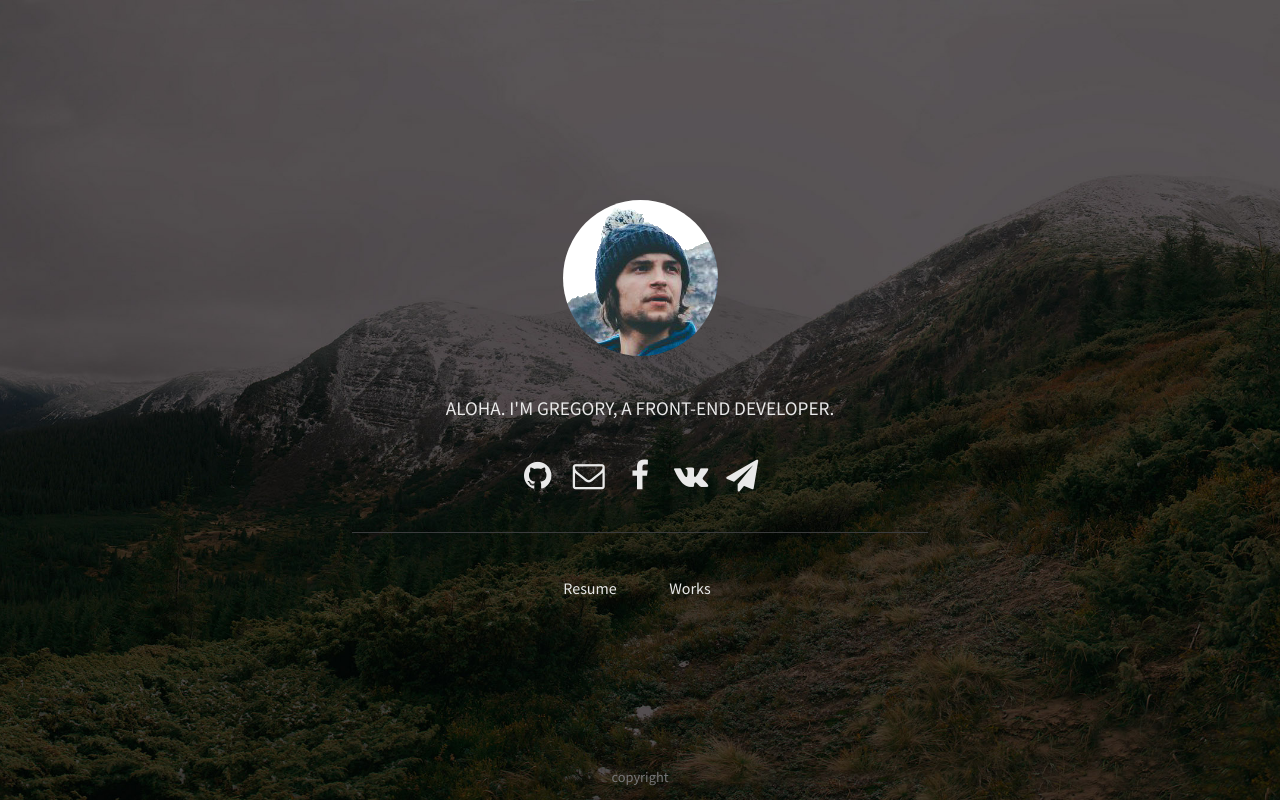
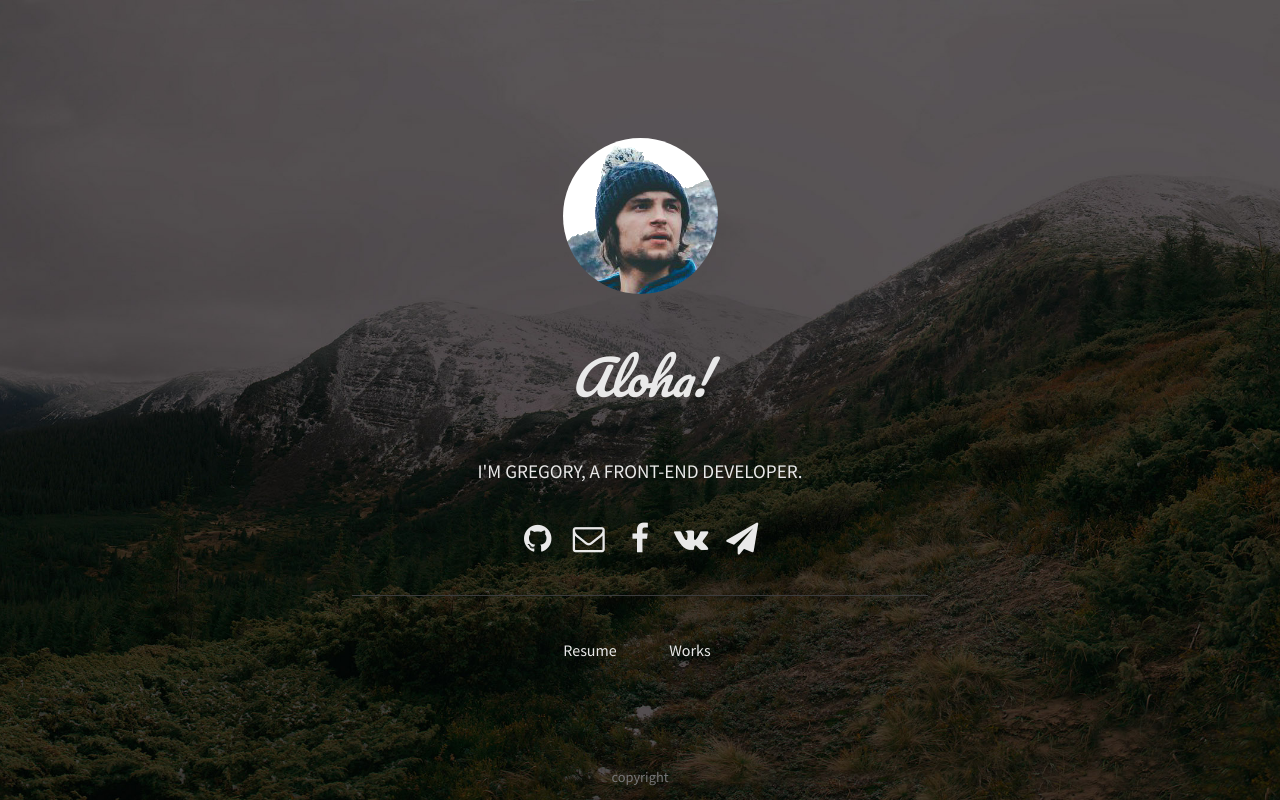
Before and after one commit to fotonmoton/fotonmoton, a plain HTML site: page index.html in a window 1280 px wide. Drawn offline with Linux system fonts and the light colour scheme.

Commit message:
aloha greetings

```diff
--- a/index.html
+++ b/index.html
@@ -7,12 +7,16 @@
 	<link rel="stylesheet" href="css/style.css">
 	<link rel="stylesheet" href="https://maxcdn.bootstrapcdn.com/font-awesome/4.5.0/css/font-awesome.min.css">
 	<link href='https://fonts.googleapis.com/css?family=Source+Sans+Pro' rel='stylesheet' type='text/css'>
+	<link href='https://fonts.googleapis.com/css?family=Pacifico' rel='stylesheet' type='text/css'>
 </head>
 <body>
 	<main>
 		<img src="img/face.png" alt="face" class="face">
+		<h3 class="greetings">
+			Aloha!
+		</h3>
 		<h3 class="main-text">
-			ALOHA. I'M GREGORY, A FRONT-END DEVELOPER.
+			I'M GREGORY, A FRONT-END DEVELOPER.
 		</h3>
 		<ul class="icon-wrap">
 			<li class="icon"><a href="#"><i class="fa fa-github fa-fw fa-2x"></i></a></li>
--- a/sass/style.scss
+++ b/sass/style.scss
@@ -25,6 +25,12 @@ body {
 		height: 100%;
 		width: 45%;
 		padding: 0 30px;
+
+			.greetings {
+				font-family: 'Pacifico', cursive;
+				font-size: 3rem;
+				font-style: italic;
+			}
 
 			h3 {
 				font-weight: normal;
```
Also changed, not shown: css/style.css, 1 other file.
